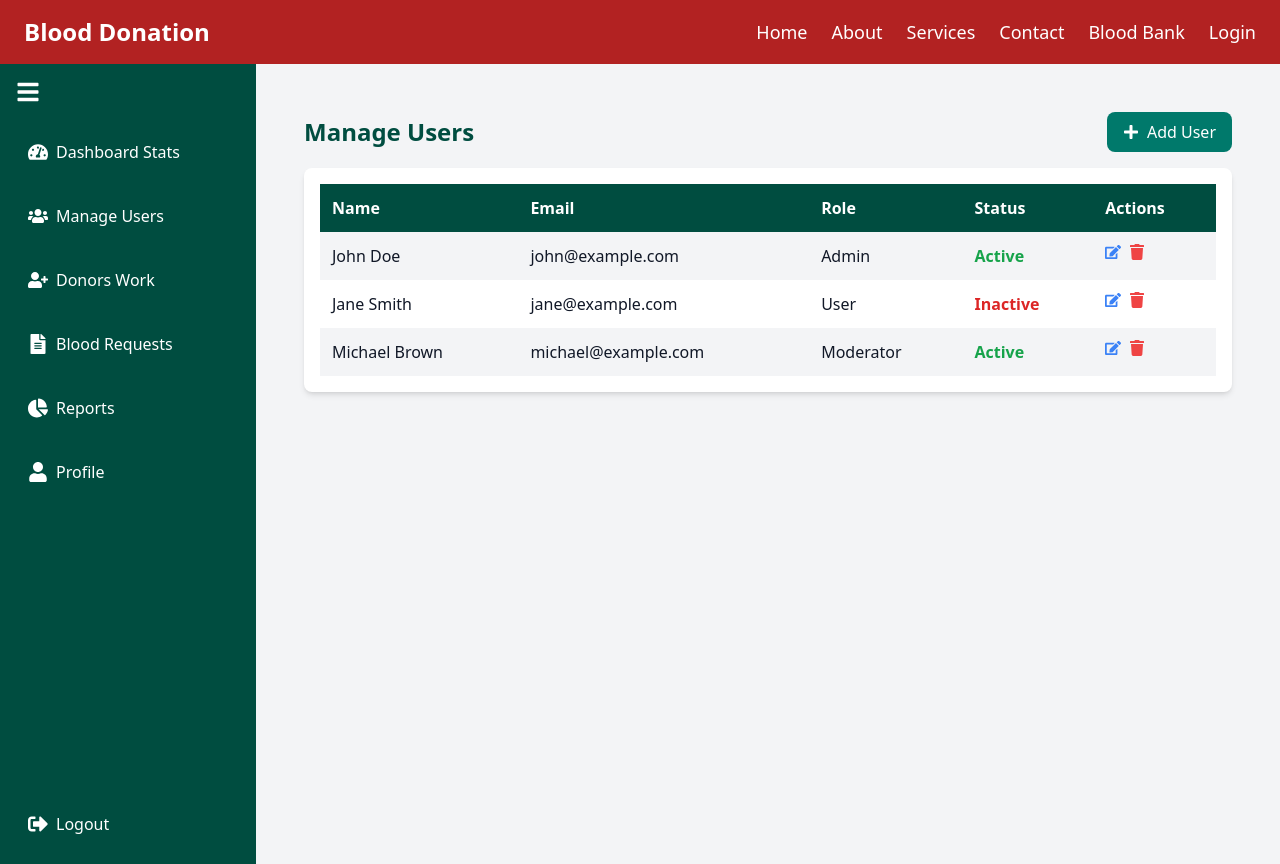
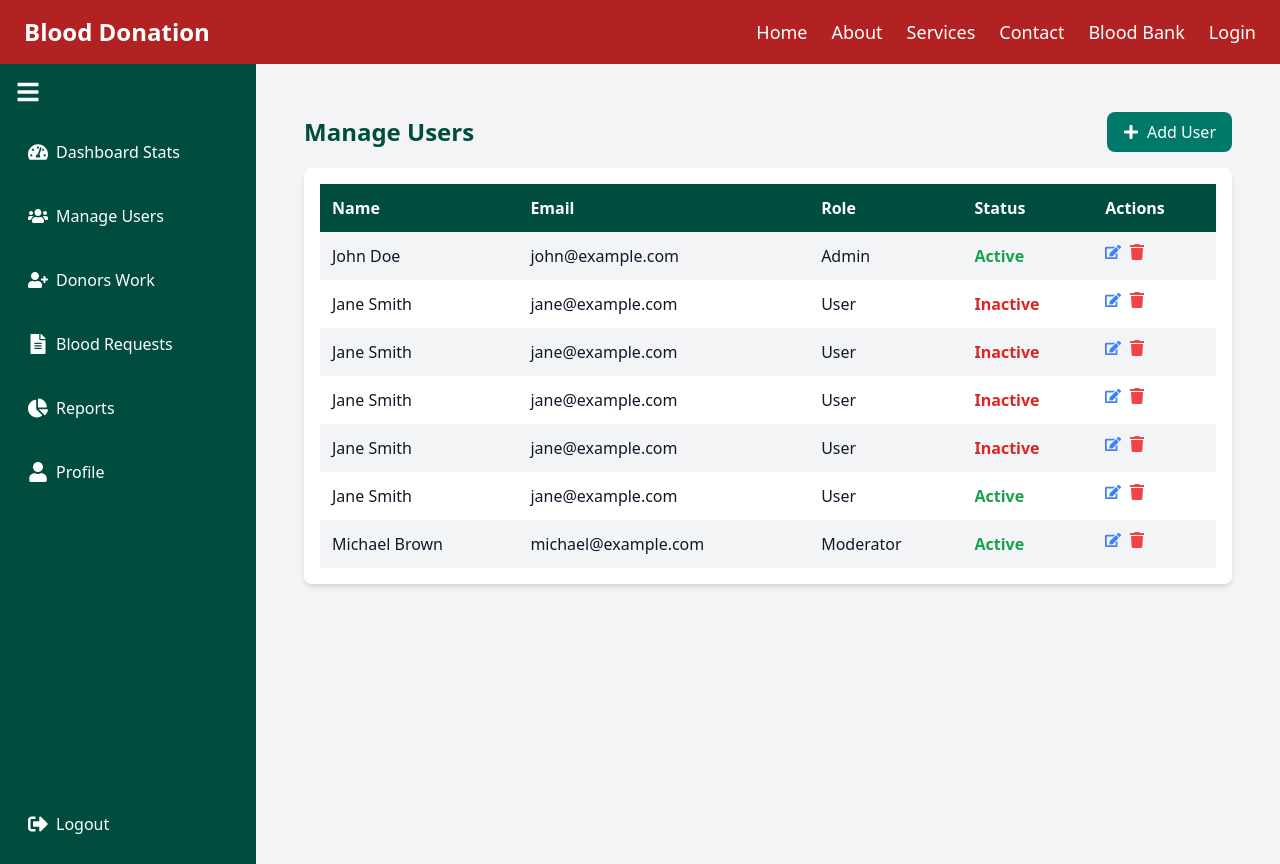
Before and after one commit to mupashirbare/Blood-donation-management, a React (Vite) app in the folder frontend/: page /admin/users in a window 1280 px wide. Built offline with nearby package versions, Linux system fonts and the light colour scheme.

Commit message:
i was updated UsersPage.

```diff
--- a/frontend/src/pages/UsersPage.jsx
+++ b/frontend/src/pages/UsersPage.jsx
@@ -6,6 +6,10 @@ const UsersPage = () => {
   const [users, setUsers] = useState([
     { id: 1, name: "John Doe", email: "john@example.com", role: "Admin", status: "Active" },
     { id: 2, name: "Jane Smith", email: "jane@example.com", role: "User", status: "Inactive" },
+    { id: 2, name: "Jane Smith", email: "jane@example.com", role: "User", status: "Inactive" },
+    { id: 2, name: "Jane Smith", email: "jane@example.com", role: "User", status: "Inactive" },
+    { id: 2, name: "Jane Smith", email: "jane@example.com", role: "User", status: "Inactive" },
+    { id: 2, name: "Jane Smith", email: "jane@example.com", role: "User", status: "Active" },
     { id: 3, name: "Michael Brown", email: "michael@example.com", role: "Moderator", status: "Active" },
   ]);
 
```
